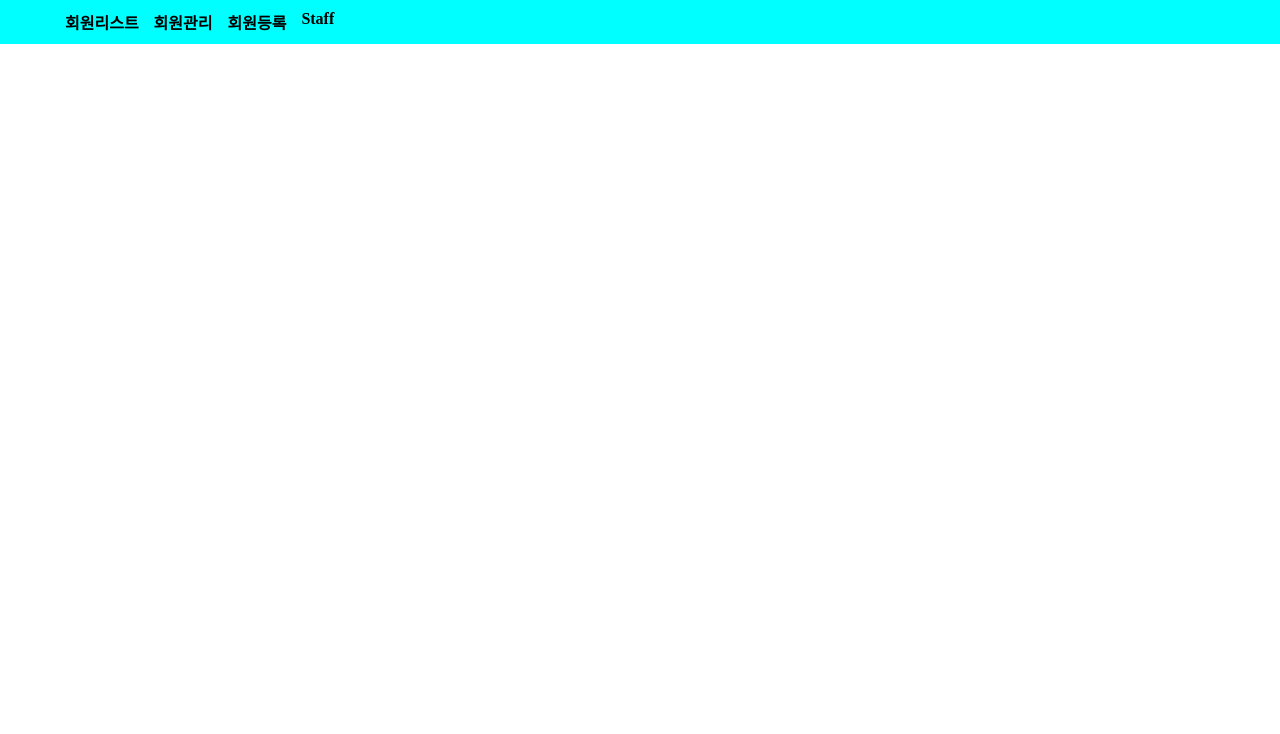
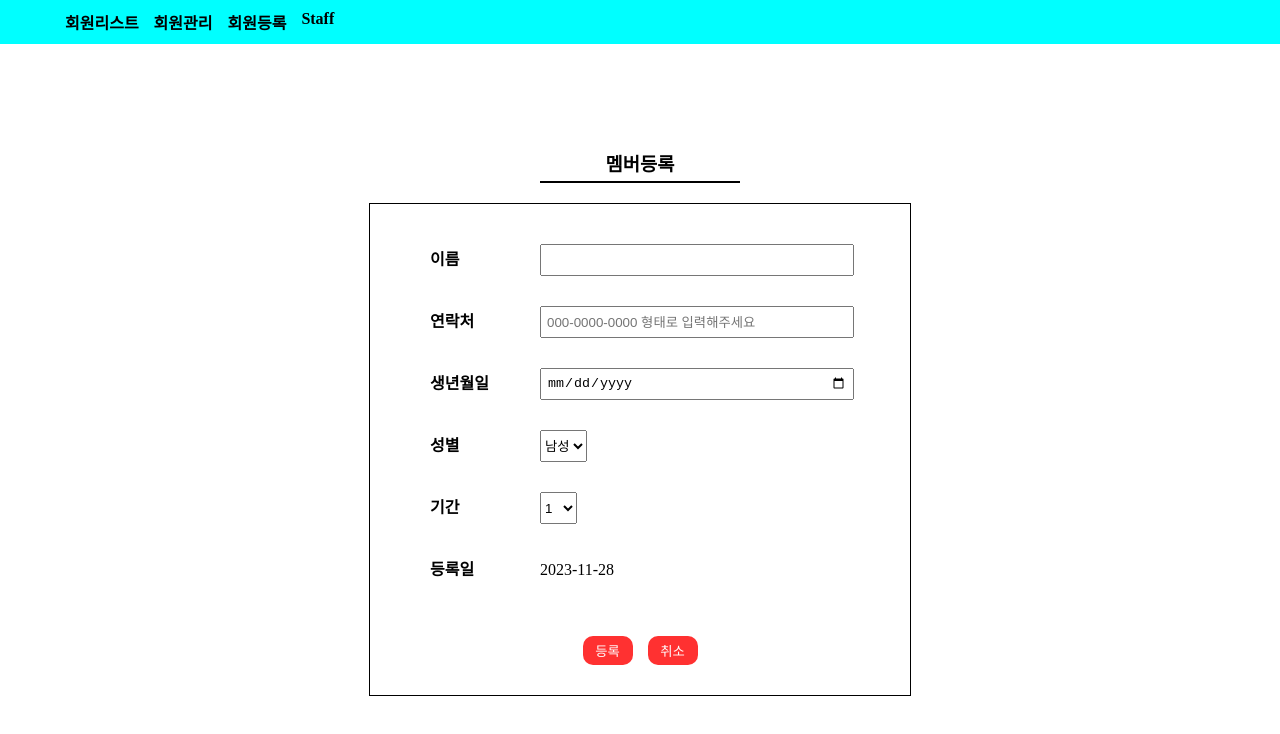
Before and after one commit to sunsurely/Health-Care, a React (Create React App) app: page /registMember in a window 1280 px wide. Shown: the top 734 px of the page. Built offline with nearby package versions, Linux system fonts and the light colour scheme; no server answers.

Commit message:
feat 고객등록

```diff
--- a/src/components/body/BodyContainer.jsx
+++ b/src/components/body/BodyContainer.jsx
@@ -2,6 +2,8 @@ import styled from '@emotion/styled';
 import { Routes, Route } from 'react-router-dom';
 import MemberContainer from '../memberContainer/MemberContainer';
 import MemberListContextProvider from '../../contexts/MemberListContext';
+import RegistMemberForm from '../registMemberForm/RegistMemberForm';
+import RegistContainer from '../registContainer/RegistContainer';
 
 const Container = styled.div`
   margin-top: 100px;
@@ -12,13 +14,12 @@ const Container = styled.div`
 
 const BodyContainer = () => {
   return (
-    <MemberListContextProvider>
-      <Container>
-        <Routes>
-          <Route path="/memberList" element={<MemberContainer />} />
-        </Routes>
-      </Container>
-    </MemberListContextProvider>
+    <Container>
+      <Routes>
+        <Route path="/memberList" element={<MemberContainer />} />
+        <Route path="/registMember" element={<RegistContainer />} />
+      </Routes>
+    </Container>
   );
 };
 
--- a/src/components/header/Header.jsx
+++ b/src/components/header/Header.jsx
@@ -31,7 +31,7 @@ const Header = () => {
       <Nav>
         <Menu onClick={() => navigator('/memberList')}>회원리스트</Menu>
         <Menu>회원관리</Menu>
-        <Menu>회원등록</Menu>
+        <Menu onClick={() => navigator('/registMember')}>회원등록</Menu>
         <Menu>Staff</Menu>
       </Nav>
     </Container>
--- a/src/components/memberContainer/MemberContainer.jsx
+++ b/src/components/memberContainer/MemberContainer.jsx
@@ -1,6 +1,7 @@
 import styled from '@emotion/styled';
 import MemberListTitle from '../memberListTitle/MemberListTitle';
 import MemberListContainer from '../memberListContainer/MemberListContainer';
+import MemberListContextProvider from '../../contexts/MemberListContext';
 
 const Container = styled.div`
   display: flex;
@@ -12,10 +13,12 @@ const Container = styled.div`
 
 const MemberContainer = () => {
   return (
-    <Container>
-      <MemberListTitle title="회원 리스트" />
-      <MemberListContainer />
-    </Container>
+    <MemberListContextProvider>
+      <Container>
+        <MemberListTitle title="회원 리스트" />
+        <MemberListContainer />
+      </Container>
+    </MemberListContextProvider>
   );
 };
 
--- a/src/components/memberListTopMenu/MemberListTopMenu.jsx
+++ b/src/components/memberListTopMenu/MemberListTopMenu.jsx
@@ -1,10 +1,10 @@
 import styled from '@emotion/styled';
 import { MemberListContext } from '../../contexts/MemberListContext';
 import { useContext } from 'react';
+import { useNavigate } from 'react-router-dom';
 
 const Container = styled.div`
   display: flex;
-
   align-items: center;
 `;
 
@@ -32,11 +32,12 @@ const Select = styled.select`
 `;
 
 const MemberListTopMenu = () => {
+  const navigator = useNavigate();
   const { onChangeOptGender, onChangeOptState } = useContext(MemberListContext);
   return (
     <Container>
       <TopMenu>
-        <Menu>등록</Menu>
+        <Menu onClick={() => navigator('/registMember')}>등록</Menu>
         <Menu>삭제</Menu>
         <Menu>목록다운로드</Menu>
       </TopMenu>
--- /dev/null
+++ b/src/components/registContainer/RegistContainer.jsx
@@ -0,0 +1,21 @@
+import styled from '@emotion/styled';
+import RegistTitle from '../registTitle/RegistTitle';
+import RegistMemberForm from '../registMemberForm/RegistMemberForm';
+
+const Container = styled.div`
+  display: flex;
+  flex-direction: column;
+  justify-content: center;
+  align-items: center;
+`;
+
+const RegistContainer = () => {
+  return (
+    <Container>
+      <RegistTitle title="멤버등록" />
+      <RegistMemberForm />
+    </Container>
+  );
+};
+
+export default RegistContainer;
--- /dev/null
+++ b/src/components/registMemberForm/RegistMemberForm.jsx
@@ -0,0 +1,172 @@
+import styled from '@emotion/styled';
+import axios from 'axios';
+import { useCallback, useState } from 'react';
+import { useNavigate } from 'react-router-dom';
+
+const Container = styled.div`
+  display: flex;
+  flex-direction: column;
+  justify-content: center;
+  align-items: center;
+  border: 1px solid black;
+  padding: 30px;
+`;
+
+const InputSet = styled.div`
+  margin-left: 30px;
+  width: 450px;
+  display: flex;
+  margin-top: 10px;
+  margin-bottom: 20px;
+`;
+
+const Label = styled.label`
+  width: 100px;
+  line-height: 2;
+  font-weight: bold;
+  margin-right: 10px;
+`;
+
+const Input = styled.input`
+  width: 300px;
+  padding: 5px;
+
+  &:focus::placeholder {
+    opacity: 0;
+  }
+`;
+
+const RegistDate = styled.div`
+  line-height: 2;
+  padding: 0;
+`;
+
+const ButtonContainer = styled.div`
+  margin-top: 30px;
+  display: flex;
+  width: 130px;
+  align-items: center;
+  justify-content: space-around;
+`;
+
+const Button = styled.button`
+  width: 50px;
+  background-color: #ff3131;
+  color: white;
+  padding: 5px;
+  border-radius: 10px;
+  border: none;
+
+  &:hover {
+    cursor: pointer;
+    box-shadow: 0 0 4px black;
+  }
+`;
+
+const RegistMemberForm = () => {
+  const [name, setName] = useState('');
+  const [phoneNumber, setPhoneNumber] = useState('');
+  const [birth, setBirth] = useState('');
+  const [gender, setGender] = useState('');
+  const [period, setPeriod] = useState(1);
+
+  const year = new Date().getFullYear();
+  const month = new Date().getMonth() + 1;
+  const day = new Date().getDate();
+  const ymd = `${year}-${month}-${day}`;
+  const token = localStorage.getItem('token');
+
+  const navigator = useNavigate();
+
+  const onRegist = (e) => {
+    e.preventDefault();
+
+    const formData = {
+      name,
+      phoneNumber,
+      birth,
+      gender: gender === '여성' ? 'male' : 'female',
+      period: parseInt(period),
+      registDate: ymd,
+    };
+    console.log(formData);
+    axios
+      .post('http://localhost:3100/member', formData, {
+        headers: {
+          Authorization: token,
+        },
+      })
+      .then((response) => {
+        alert('멤버를 등록했습니다.');
+        navigator('/memberList');
+      })
+      .catch((err) => alert(err.response.data.message));
+  };
+
+  const onChangeName = (e) => {
+    setName(e.target.value);
+  };
+  const onChangePhoneNumber = (e) => {
+    setPhoneNumber(e.target.value);
+  };
+  const onChangeBirth = (e) => {
+    setBirth(e.target.value);
+  };
+  const onChangeGender = (e) => {
+    setGender(e.target.value);
+  };
+  const onChangePeriod = (e) => {
+    setPeriod(e.target.value);
+  };
+
+  return (
+    <Container>
+      <InputSet>
+        <Label>이름</Label>
+        <Input type="text" value={name} onChange={onChangeName} />
+      </InputSet>
+      <InputSet>
+        <Label>연락처</Label>
+        <Input
+          type="text"
+          value={phoneNumber}
+          onChange={onChangePhoneNumber}
+          placeholder="000-0000-0000 형태로 입력해주세요"
+        />
+      </InputSet>
+      <InputSet>
+        <Label>생년월일</Label>
+        <Input type="date" value={birth} onChange={onChangeBirth} />
+      </InputSet>
+      <InputSet>
+        <Label>성별</Label>
+        <select value={gender} onChange={onChangeGender}>
+          <option>남성</option>
+          <option>여성</option>
+        </select>
+      </InputSet>
+      <InputSet>
+        <Label>기간</Label>
+        <select value={period} onChange={onChangePeriod}>
+          <option>1</option>
+          <option>3</option>
+          <option>4</option>
+          <option>6</option>
+          <option>12</option>
+        </select>
+      </InputSet>
+      <InputSet>
+        <Label>등록일</Label>
+        <RegistDate>{ymd}</RegistDate>
+      </InputSet>
+      <ButtonContainer>
+        <Button type="button" onClick={onRegist}>
+          등록
+        </Button>
+        <Button type="button">취소</Button>
+      </ButtonContainer>
+    </Container>
+  );
+};
+
+export default RegistMemberForm;
--- /dev/null
+++ b/src/components/registTitle/RegistTitle.jsx
@@ -0,0 +1,25 @@
+import styled from '@emotion/styled';
+
+const Container = styled.div`
+  width: 200px;
+  display: flex;
+  justify-content: center;
+  align-items: center;
+  border-bottom: 2px solid black;
+  margin-bottom: 20px;
+`;
+
+const Title = styled.h3`
+  padding: 5px;
+  margin: 0;
+`;
+
+const RegistTitle = ({ title }) => {
+  return (
+    <Container>
+      <Title>{title}</Title>
+    </Container>
+  );
+};
+
+export default RegistTitle;
--- a/src/contexts/MemberListContext.jsx
+++ b/src/contexts/MemberListContext.jsx
@@ -7,9 +7,8 @@ const MemberListContextProvider = ({ children }) => {
   const [data, setData] = useState([]);
   const [memberState, setMemberState] = useState('total');
   const [gender, setGender] = useState('total');
-  console.log(memberState, gender);
-  const token =
-    'Bearer eyJhbGciOiJIUzI1NiIsInR5cCI6IkpXVCJ9.eyJuaWNrbmFtZSI6Iuq5gO2VhOyEoCIsImlhdCI6MTcwMTE0MzY3NiwiZXhwIjoxNzAxMTYxNjc2fQ.Vn3NSClZvHmtKVIhHU_cGjjAhrsQ48AexmD_RH_X7s4';
+
+  const token = localStorage.getItem('token');
 
   useEffect(() => {
     const initData = async () =>
```
